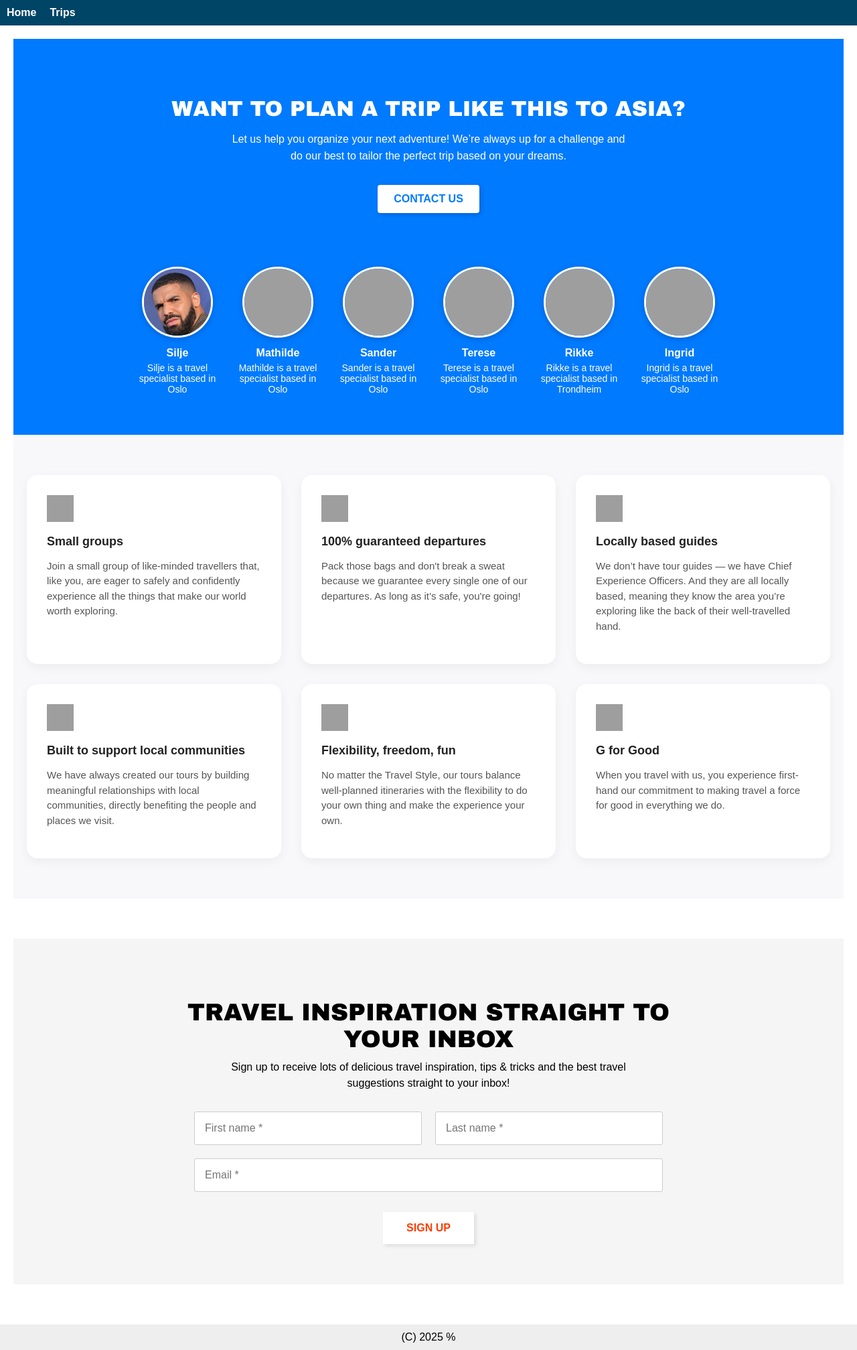
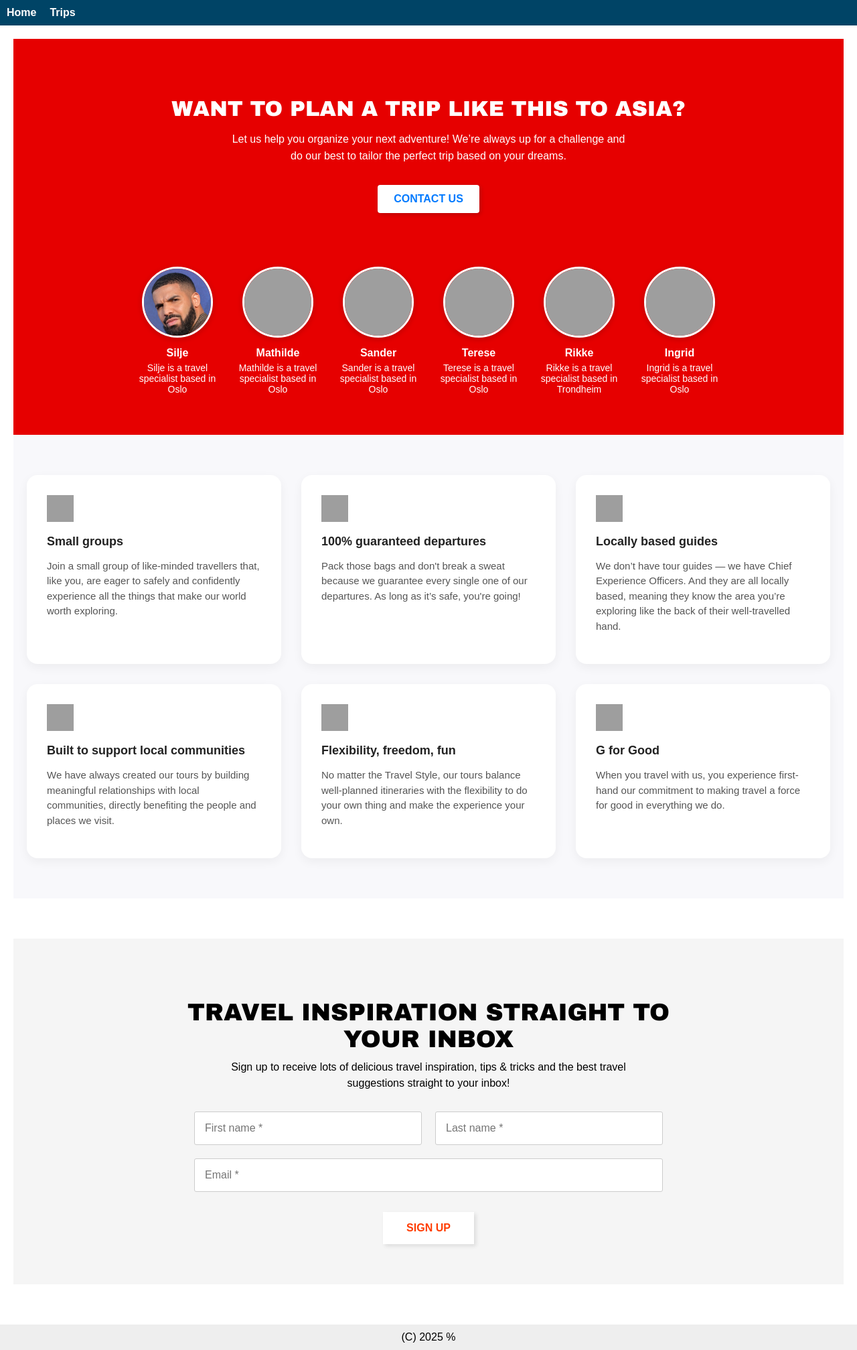
Before and after one commit to AlexP-9/ExamProj, a Django app: page /adventures/ in a window 1280 px wide. Shown: the whole page at 67% size. Run offline with Django 5.2, Linux system fonts and the light colour scheme; grey boxes are pictures that could not be loaded.

Commit message:
background

```diff
--- a/AdventureApp/static/style.css
+++ b/AdventureApp/static/style.css
@@ -219,7 +219,7 @@ footer {
 }
 
 .cta-specialists-section {
-    background-color: #007AFF;
+    background-color: #e60000; /* Bright red */
     color: white;
     text-align: center;
     padding: 60px 20px;
```
